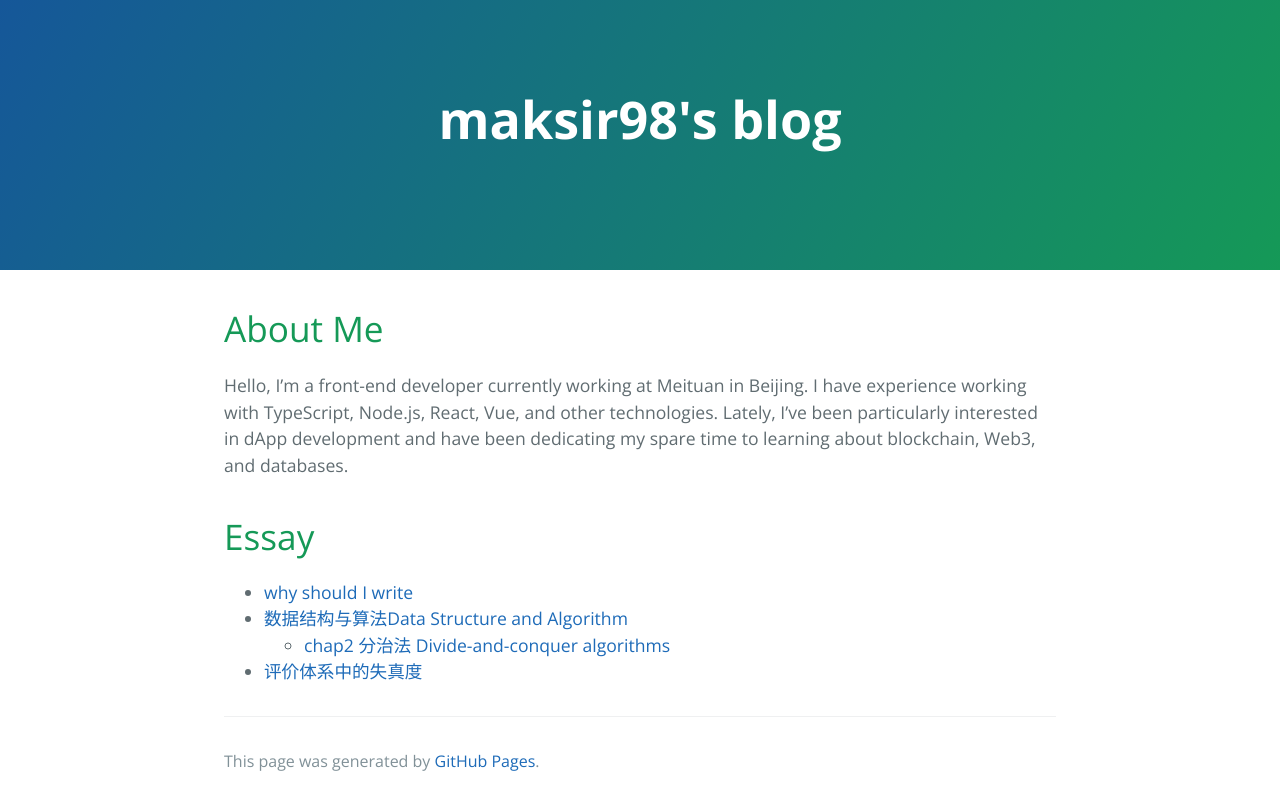
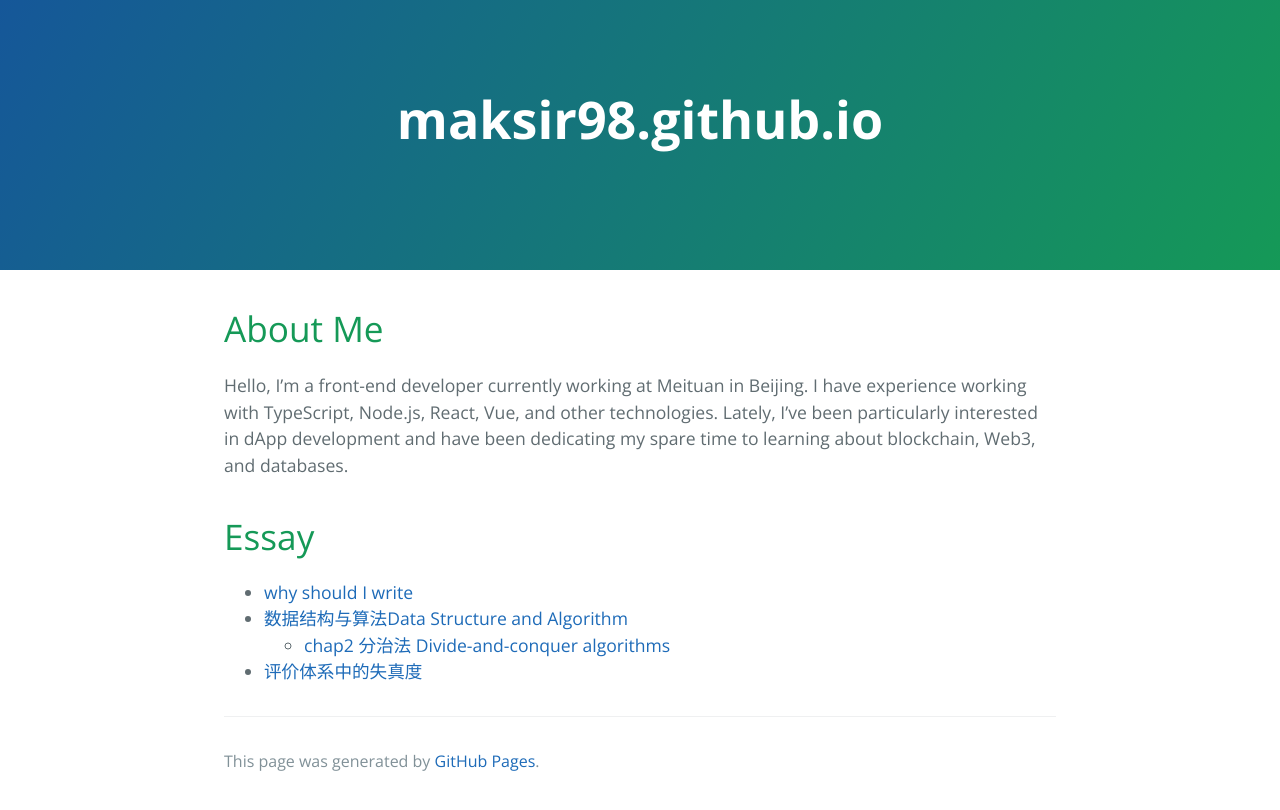
Before and after one commit to maksir98/maksir98.github.io, a Jekyll site: the page built from index.md, in a window 1280 px wide. Shown: the top 810 px of the page. Built offline with Jekyll 4.4.1, drawn with Linux system fonts in a browser that asks for light colours.

Commit message:
feat: save

```diff
--- a/index.md
+++ b/index.md
@@ -1,5 +1,6 @@
 ---
 layout: default
+title: maksir98.github.io
 ---
 
 # About Me
```
Also changed, not shown: 1 other file.
